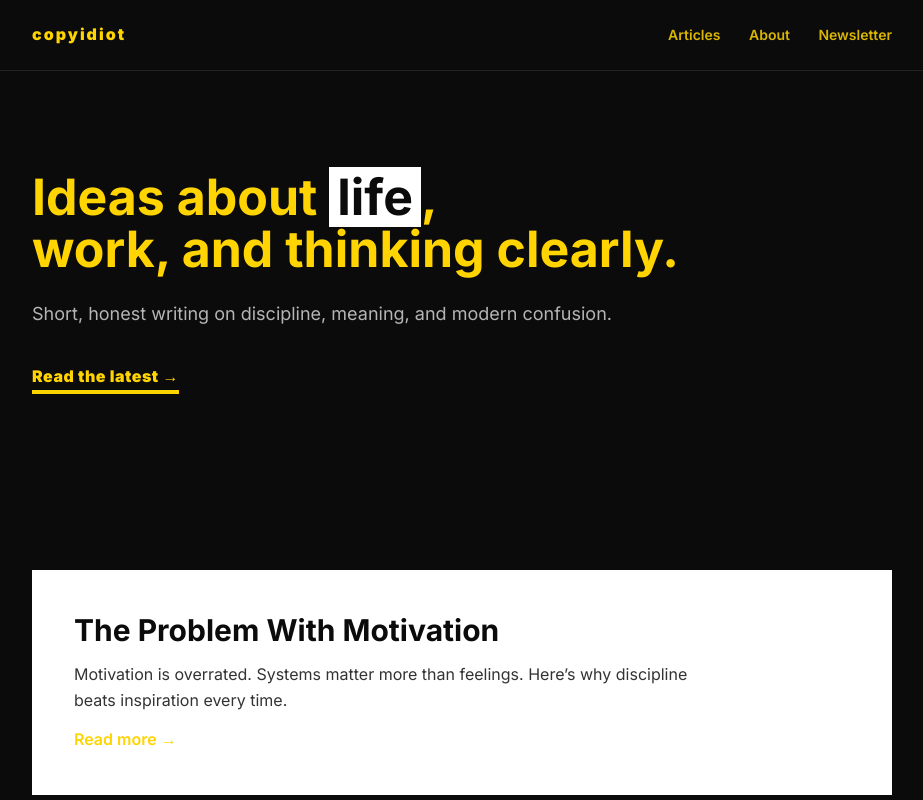
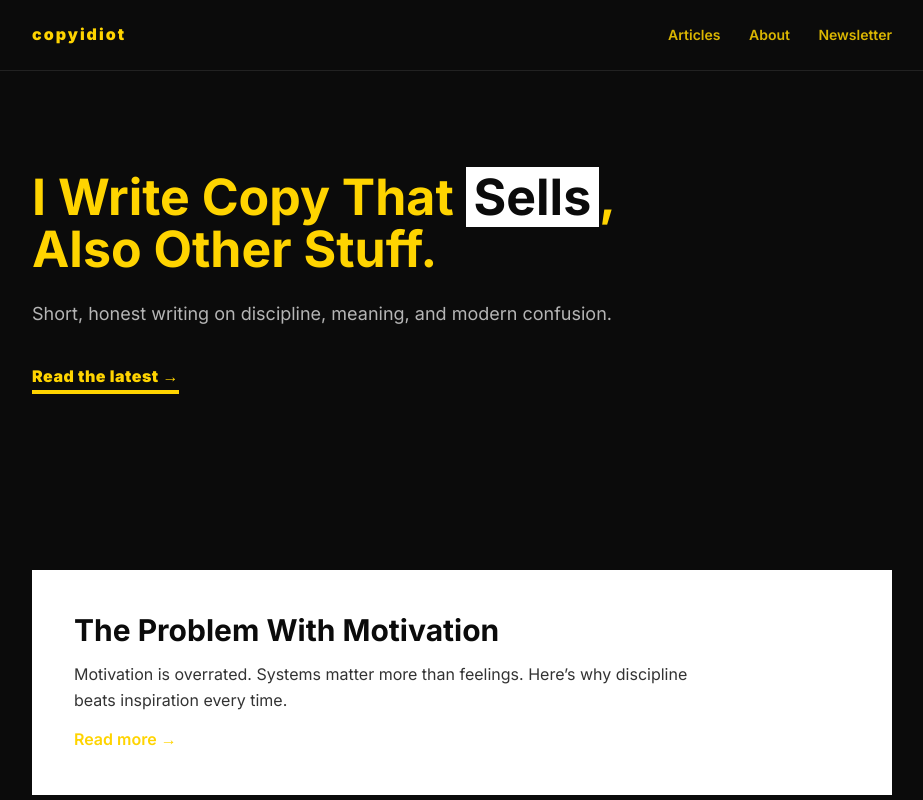
Before and after one commit to varthanharsha10-hub/copyidiot, a plain HTML site: page index.html in a window 1280 px wide. Shown: the top 800 px of the page, without its empty margins (178-1101 px from the left). Drawn offline with Linux system fonts and the light colour scheme.

Commit message:
Change hero section header content
Updated the hero section header text.

```diff
--- a/index.html
+++ b/index.html
@@ -27,8 +27,8 @@
   <section class="hero">
     <div class="container">
       <h1>
-        Ideas about <span class="highlight">life</span>,
-        <br>work, and thinking clearly.
+        I Write Copy That <span class="highlight">Sells</span>,
+        <br> Also Other Stuff.
       </h1>
       <p class="hero-sub">
         Short, honest writing on discipline, meaning, and modern confusion.
```
